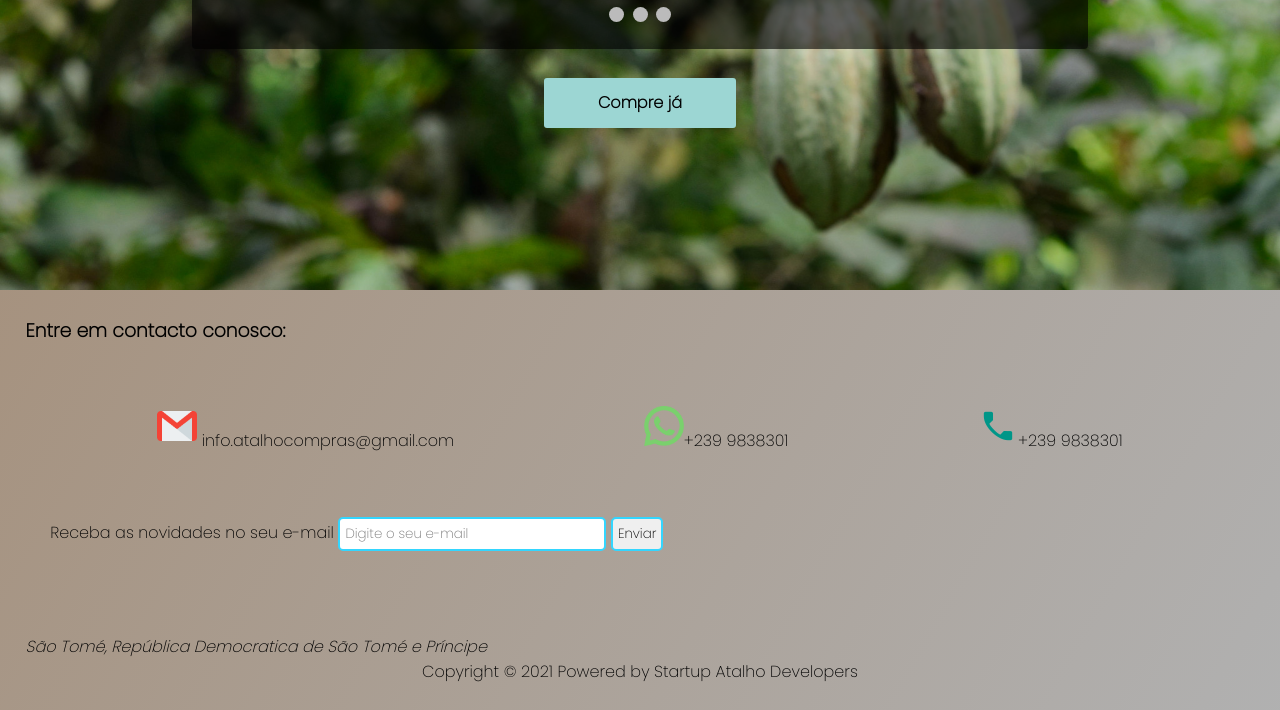
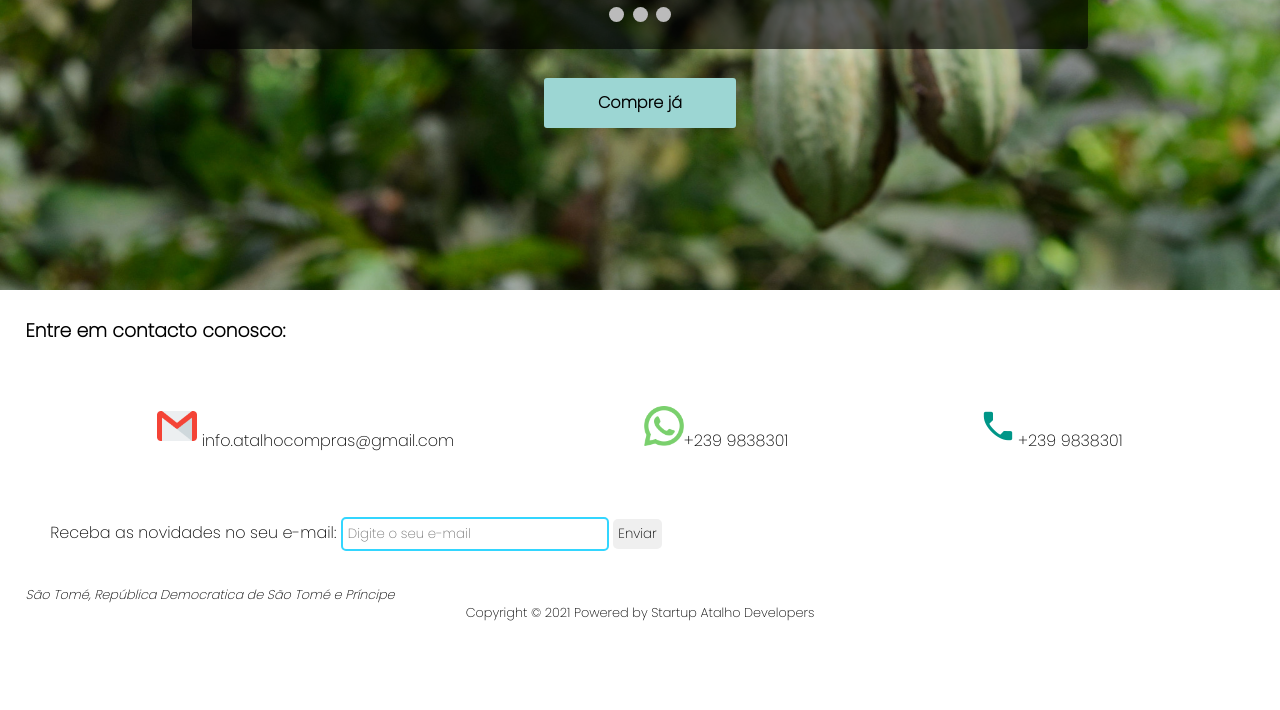
Before and after one commit to edivaldolluisb/atalhoscompra, a plain HTML site: page index.html in a window 1280 px wide. Shown: the part 638-1348 px from the top of the page. After the commit the page ends 1286 px from the top, so only its background shows below. Drawn offline with Linux system fonts and the light colour scheme.

Commit message:
footer update
background white,
and some more changes

```diff
--- a/css/main.css
+++ b/css/main.css
@@ -200,7 +200,7 @@
 /*rodapé*/
 
 #rodape{
-	background-image: linear-gradient( 120deg, rgba(77, 38, 0, 0.5), rgba(59, 59, 59, 0.4));
+	background-color: white;
 	padding: 2%;
 	clear: both;
 	position: relative;
@@ -210,10 +210,7 @@
  	display: flex;
 	padding: 3%;
 }
-#ctticons:hover{
-	background-image:linear-gradient(120deg, rgba(59, 59, 59, 0.4), rgba(77, 38, 0, 0.6));
 
-}
 #ctticons a{
 	margin: auto;
 }
@@ -237,7 +234,7 @@ input[type = submit]{
 	border-style: solid;
 	padding: 5px;
 	border-radius: 5px;
-	border-color:  rgb(51, 214, 255);
+	border-style: none;
 }
 @media screen and (max-width:355px) {
 	input[type = email]{
@@ -255,12 +252,12 @@ input[type = submit]{
 }
 
 #stp_and_copy {
-	margin-top: 05rem;
-	font-size: 3vmin;
+	margin-top: 02rem;
+	font-size: 2vmin;
 }
 @media screen and (min-width: 470px) {
 	#stp_and_copy {
-		font-size: 2vmin;
+		font-size: 0.8em;
 	}
 
 }
--- a/index.html
+++ b/index.html
@@ -221,8 +221,6 @@
                     </div>
                     <div style="text-align: center;"><button class="remover_do_cesto" style="cursor: pointer;">remover</button></div>
                 </div>
-
-
             </form>
 
         </div>
@@ -308,7 +306,7 @@
         </div>
         <div id="sendmail">
             <form action="#" method="POST">
-                <label for="form_email" style="margin-bottom: 03%;">Receba as novidades no seu e-mail</label>
+                <label for="form_email" style="margin-bottom: 03%;">Receba as novidades no seu e-mail: </label>
                 <input type="email" name="form_email" id="form_email" placeholder="Digite o seu e-mail">
                 <input type="submit" value="Enviar">
             </form>
```
